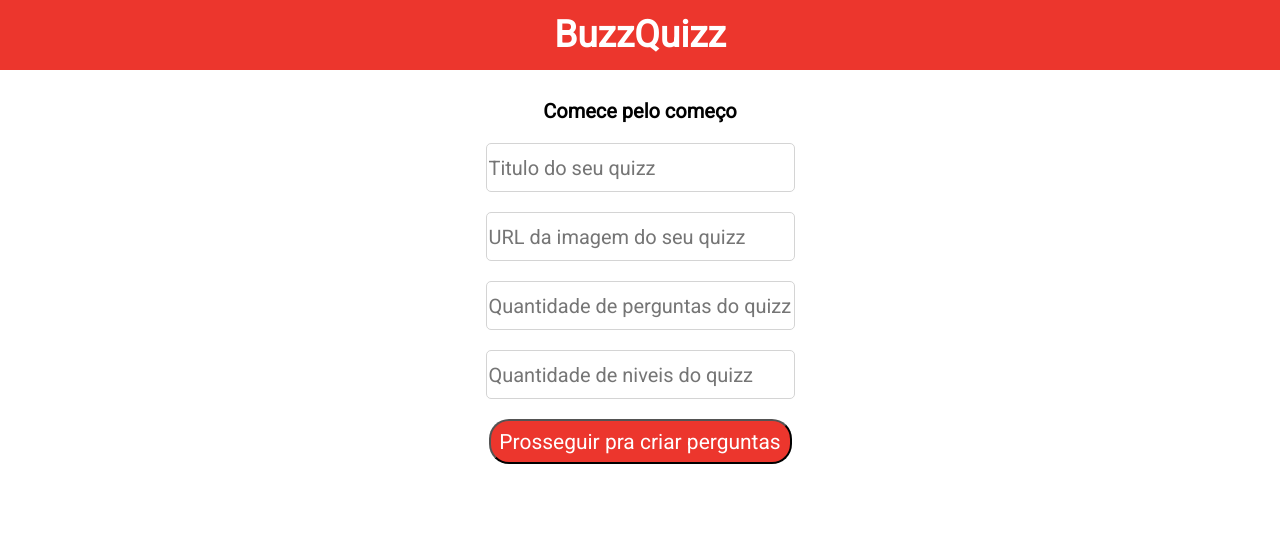
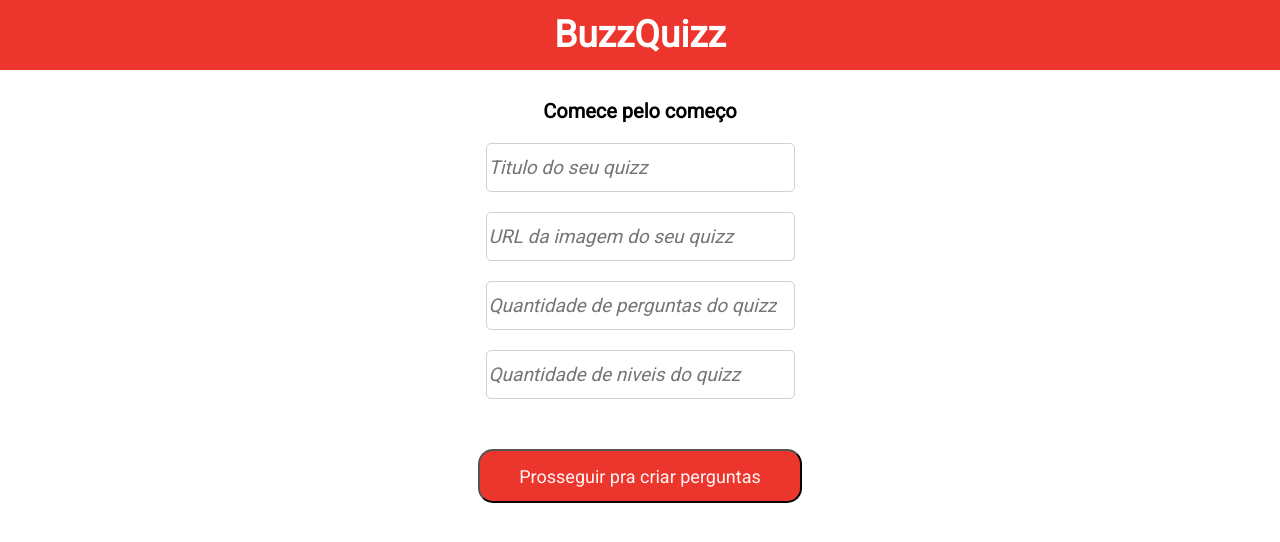
Before and after one commit to HugoRibeiro94/projeto6-buzzquizz, a React (Vite) app: page /create in a window 1280 px wide. Shown: the top 542 px of the page. Built offline with nearby package versions, Linux system fonts and the light colour scheme.

Commit message:
refactor: Create Page

```diff
--- a/src/pages/CreatePage.jsx
+++ b/src/pages/CreatePage.jsx
@@ -1,7 +1,14 @@
 import styled from "styled-components"
 import Header from "../components/Header"
+import { useState } from "react";
 
 export default function CreatePage(){
+
+    const [titleQuizz, setTitleQuizz] = useState();
+    const [imageQuizz, setImageQuizz] = useState();
+    const [questionQuizz, setQuestionQuizz] = useState();
+    const [levelQuizz, setLevelQuizz] = useState();
+
     return(
         <>
             <Header/>
@@ -11,21 +18,29 @@ export default function CreatePage(){
                 <Input
                     type="text"
                     placeholder="Titulo do seu quizz"
+                    onChange={ e => setTitleQuizz(e.target.value)}
+                    value={titleQuizz}
                     required
                 />
                 <Input
                     type="text"
                     placeholder="URL da imagem do seu quizz"
+                    onChange={ e => setImageQuizz(e.target.value)}
+                    value={imageQuizz}
                     required
                 />
                 <Input
-                    type="text"
+                    type="number"
                     placeholder="Quantidade de perguntas do quizz"
+                    onChange={ e => setQuestionQuizz(e.target.value)}
+                    value={questionQuizz}
                     required
                 />
                 <Input
-                    type="text"
+                    type="number"
                     placeholder="Quantidade de niveis do quizz"
+                    onChange={ e => setLevelQuizz(e.target.value)}
+                    value={levelQuizz}
                     required
                 />
                 <Button>
@@ -48,28 +63,31 @@ const Input = styled.input`
     height: 45px;
     margin-top: 20px;
     border-radius: 5px;
-    border: solid 1px rgba(212, 212, 212, 1);
-    color:rgba(212, 212, 212, 1);
+    border: solid 1px rgba(209, 209, 209, 1);
+    color:rgba(209, 209, 209, 1);
     background-color:rgba(255, 255, 255, 1);
     font-family: Roboto;
+    font-size: 19px;
+    font-style: italic;
     font-weight: 400;
-    font-size: 19.98px;
-    line-height: 24.97px;
+    line-height: 22.27px;
+    text-align: left;
 `
 const Button = styled.button`
-    width: 303px;
-    height: 45px;
-    margin-top: 20px;
+    width: 324px;
+    height: 54px;
+    margin-top: 50px;
     display:flex;
     justify-content: center;
     align-items: center;
-    border-radius: 20px;
+    border-radius: 15px;
     background-color: rgba(236, 54, 45, 1);
     font-family: Roboto;
+    font-size: 18px;
     font-weight: 400;
-    font-size: 20.98px;
-    line-height: 26.22px;
-    color: rgba(255, 255, 255, 1);
+    line-height: 21.09px;
+    text-align: center;
+    color: rgba(255, 245, 244, 1);
 `
 const Title = styled.div`
     font-family: Roboto;
```
